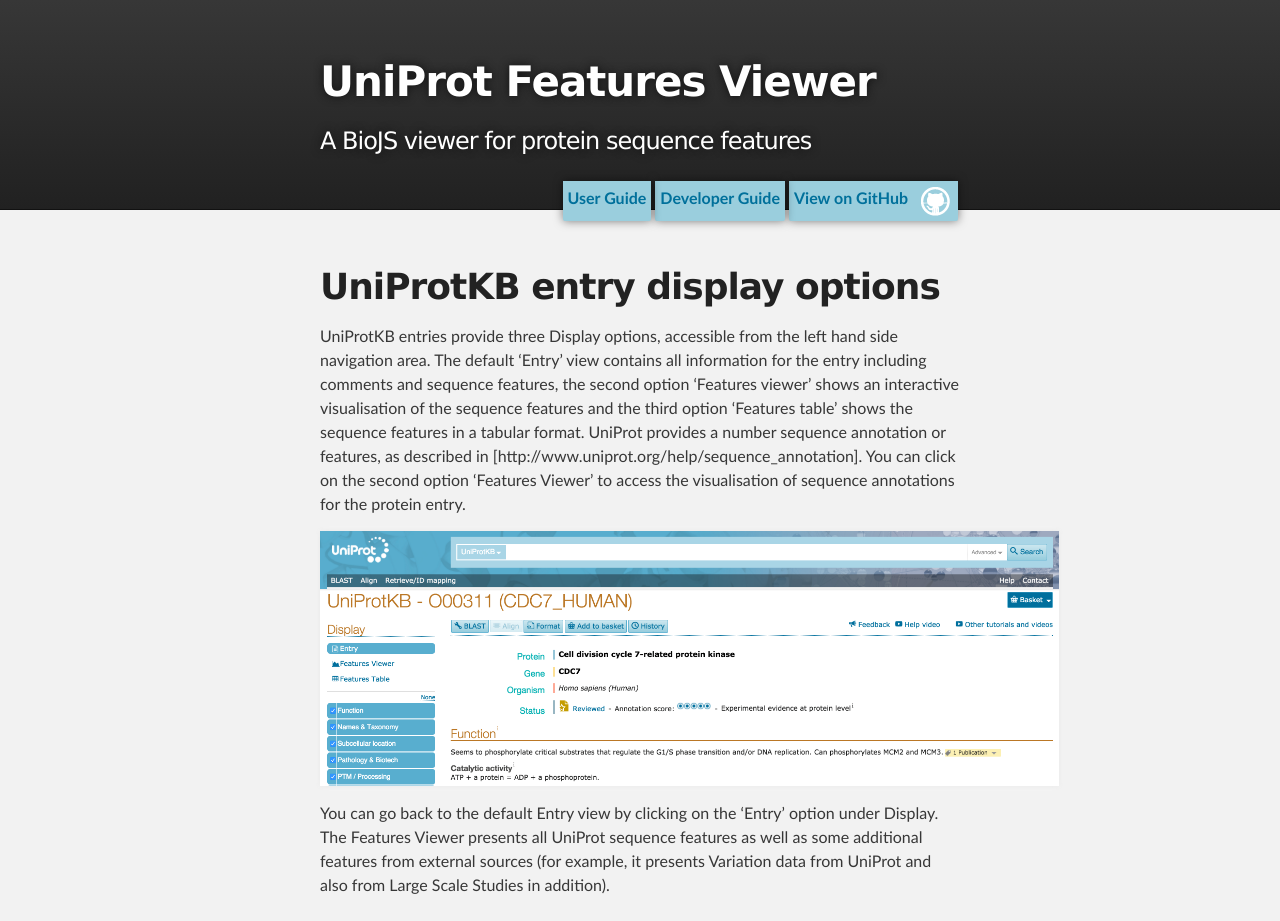
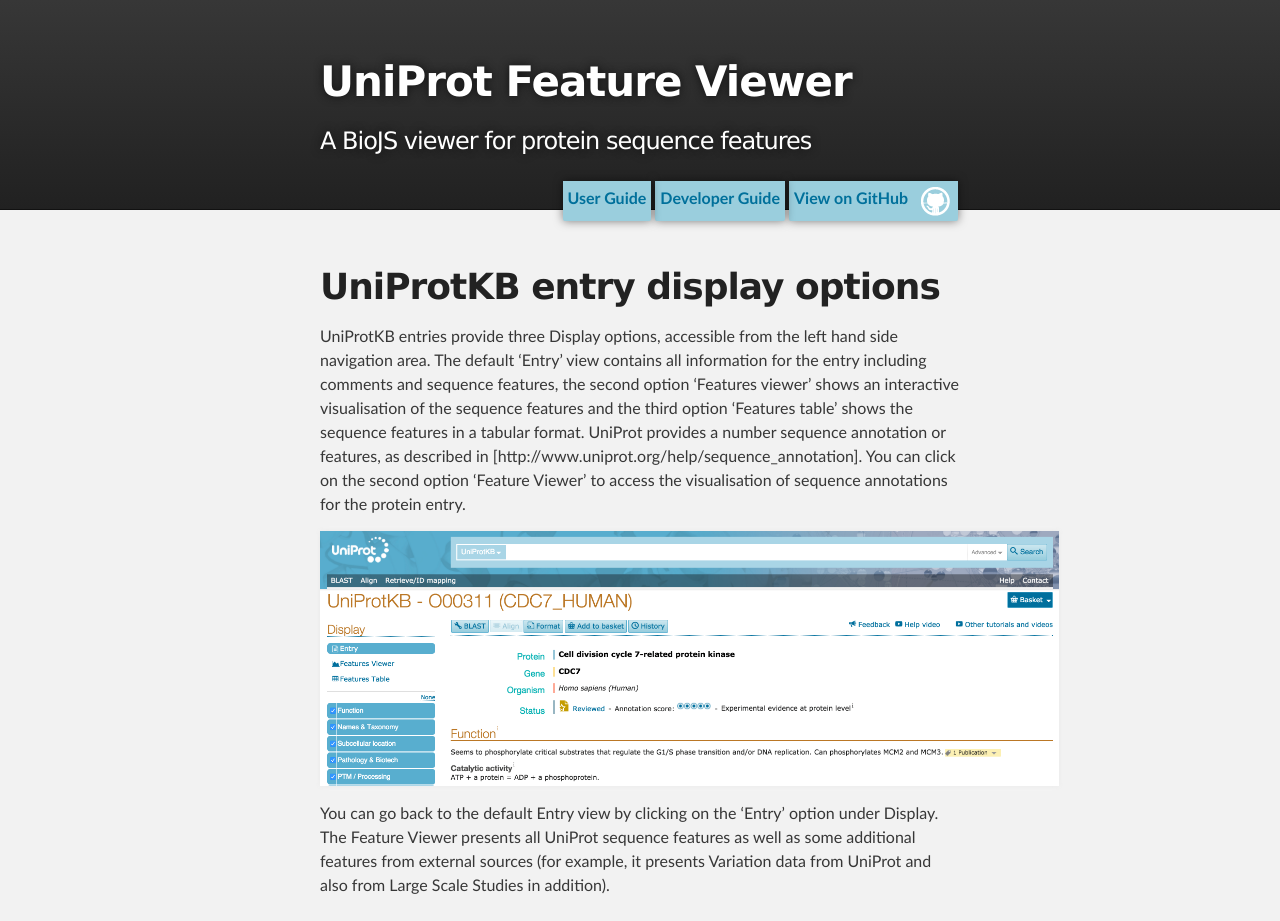
Before and after one commit to ebi-uniprot/ProtVista, a Jekyll site: the page built from userGuide.md, in a window 1280 px wide and 1400 px high. Shown: the top 921 px of the window. Built offline with Jekyll 4.4.1, drawn with Linux system fonts in a browser that asks for light colours.

Commit message:
Remove s from FeatureS Viewer.

```diff
--- a/_layouts/default.html
+++ b/_layouts/default.html
@@ -16,7 +16,7 @@
 <!-- HEADER -->
 <div id="header_wrap" class="outer">
     <header class="inner">
-        <a href="."><h1 id="project_title">UniProt Features Viewer</h1></a>
+        <a href="."><h1 id="project_title">UniProt Feature Viewer</h1></a>
         <h2 id="project_tagline">A BioJS viewer for protein sequence features</h2>
 
         <section id="links">
--- a/index.html
+++ b/index.html
@@ -1,10 +1,10 @@
 ---
 layout: default
-title: UniProt Protein Features Viewer, a BioJS component
+title: UniProt Protein Feature Viewer, a BioJS component
 ---
 <div>
   <p>
-    Features Viewer is a BioJS widget that lays out, maps, orients, and renders position-based annotations for
+    Feature Viewer is a BioJS widget that lays out, maps, orients, and renders position-based annotations for
     sequences. The result is a powerful visualization tool that can be easily integrated into web applications.
   </p>
 
--- a/userGuide.md
+++ b/userGuide.md
@@ -5,11 +5,11 @@ title: User Guide
 
 # UniProtKB entry display options
 
-UniProtKB entries provide three Display options, accessible from the left hand side navigation area. The default ‘Entry’ view contains all information for the entry including comments and sequence features, the second option ‘Features viewer’ shows an interactive visualisation of the sequence features and the third option ‘Features table’ shows the sequence features in a tabular format. UniProt provides a number sequence annotation or features, as described in [http://www.uniprot.org/help/sequence_annotation]. You can click on the second option ‘Features Viewer’ to access the visualisation of sequence annotations for the protein entry.
+UniProtKB entries provide three Display options, accessible from the left hand side navigation area. The default 'Entry' view contains all information for the entry including comments and sequence features, the second option 'Features viewer' shows an interactive visualisation of the sequence features and the third option 'Features table' shows the sequence features in a tabular format. UniProt provides a number sequence annotation or features, as described in [http://www.uniprot.org/help/sequence_annotation]. You can click on the second option 'Feature Viewer' to access the visualisation of sequence annotations for the protein entry.
 
 ![Entry page](./images/entryPage.png)
 
-You can go back to the default Entry view by clicking on the ‘Entry’ option under Display. The Features Viewer presents all UniProt sequence features as well as some additional features from external sources (for example, it presents Variation data from UniProt and also from Large Scale Studies in addition).
+You can go back to the default Entry view by clicking on the 'Entry' option under Display. The Feature Viewer presents all UniProt sequence features as well as some additional features from external sources (for example, it presents Variation data from UniProt and also from Large Scale Studies in addition).
 
 # Features viewer
 
@@ -19,7 +19,7 @@ You can go back to the default Entry view by clicking on the ‘Entry’ option
 
 The Features viewer presents sequence feature tracks under a ruler that represents sequence length for this protein. The track names are listed on the left hand side and the sequence features are shown in the horizontal track under the ruler.
 
-You can expand a feature track to view to view all the sub-category titles by clicking on the blue area with the track name. In the example below, ‘Domains & Sites’ expands into ‘Domain’, ‘Binding site’, Active site’ and ‘Nucleotide binding site.
+You can expand a feature track to view to view all the sub-category titles by clicking on the blue area with the track name. In the example below, 'Domains & Sites' expands into 'Domain', 'Binding site', Active site' and 'Nucleotide binding site.
 
 ![Expanding a feature track](./images/tracks.png)
 
@@ -41,13 +41,13 @@ You can directly zoom in to the level of the sequence (maximum possible zoom res
 
 ### Shapes and colours of features
 
-Sequence features that generally span multiple amino acids (like domains) are represented by rectangles. Other shapes represent sequence features that generally span only one amino acid. For example in the screenshot below, the purple rectangle represents a domain and the pink circle represents an active site. One track can have several sub-categories of features grouped inside it. Each feature sub-category has a dedicated colour (for example ‘active site’ will have a different colour to ‘binding site’).
+Sequence features that generally span multiple amino acids (like domains) are represented by rectangles. Other shapes represent sequence features that generally span only one amino acid. For example in the screenshot below, the purple rectangle represents a domain and the pink circle represents an active site. One track can have several sub-categories of features grouped inside it. Each feature sub-category has a dedicated colour (for example 'active site' will have a different colour to 'binding site').
 
 ![Shapes and colours](./images/shapes.png)
 
 ### Getting more information on track names and features
 
-To learn more about a feature track’s name or or sub-category’s name and definition, hover over the title with your mouse.
+To learn more about a feature track's name or or sub-category's name and definition, hover over the title with your mouse.
 
 ![Tracks title](./images/typeTitle.png)
 
@@ -61,7 +61,7 @@ The natural variants track shows natural variants from UniProt annotations as we
 
 ![Variants overview](./images/variantOverview.png)
 
-To expand the variants track and see all individual variants, click on the ‘Natural variants’ title area. You will now see each a chart where the x-axis consists of the sequence positions and the y-axis consists of all possible amino acids (shown below). All natural variants found for your protein are plotted on this chart, represented by coloured circles. The variants are colour coded by deleteriousness and source, with the exact legend shown on the left hand in the track title area.
+To expand the variants track and see all individual variants, click on the 'Natural variants' title area. You will now see each a chart where the x-axis consists of the sequence positions and the y-axis consists of all possible amino acids (shown below). All natural variants found for your protein are plotted on this chart, represented by coloured circles. The variants are colour coded by deleteriousness and source, with the exact legend shown on the left hand in the track title area.
 
 ![Variants expanded track](./images/variantTrack.png)
 
```
